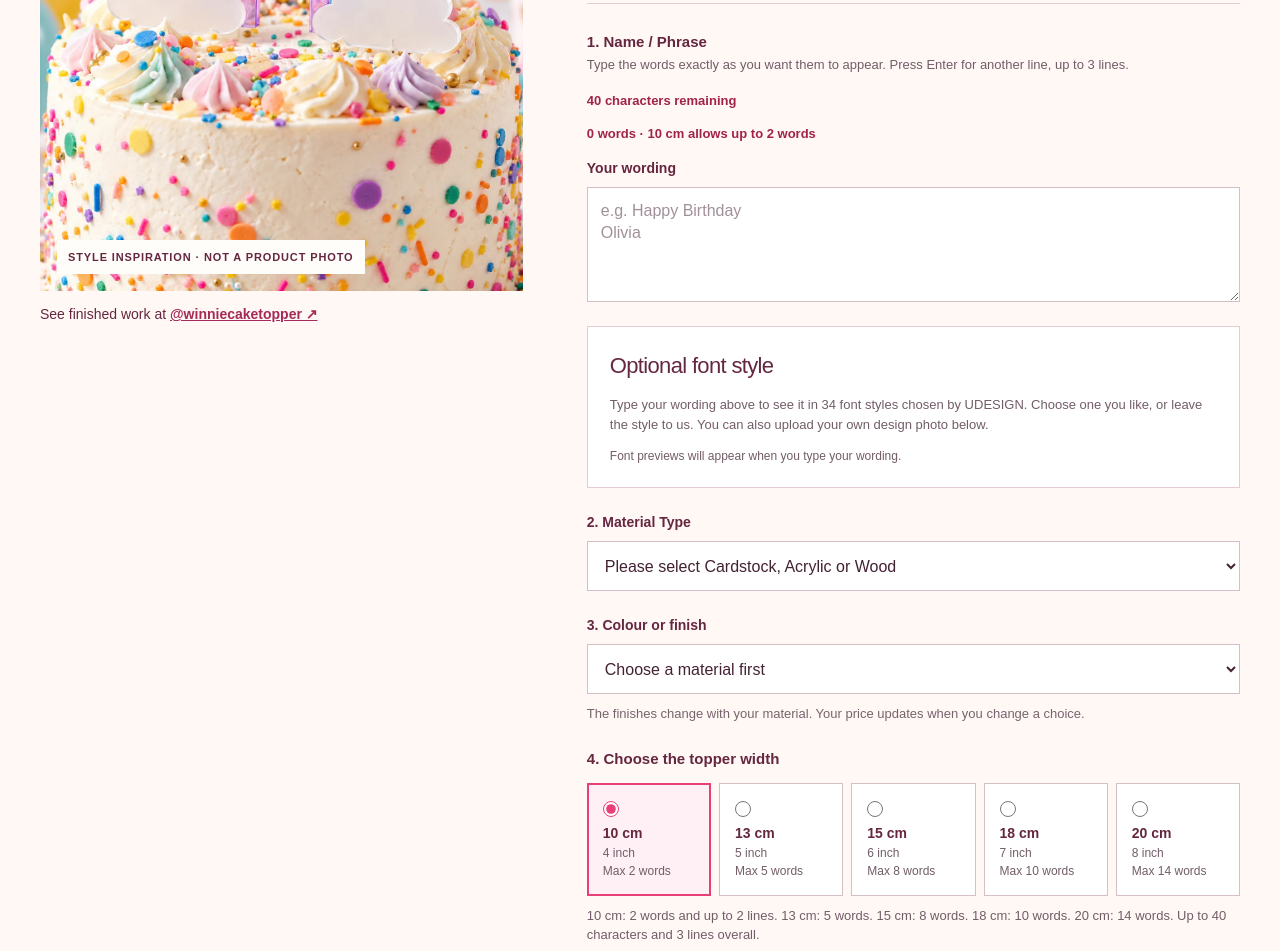
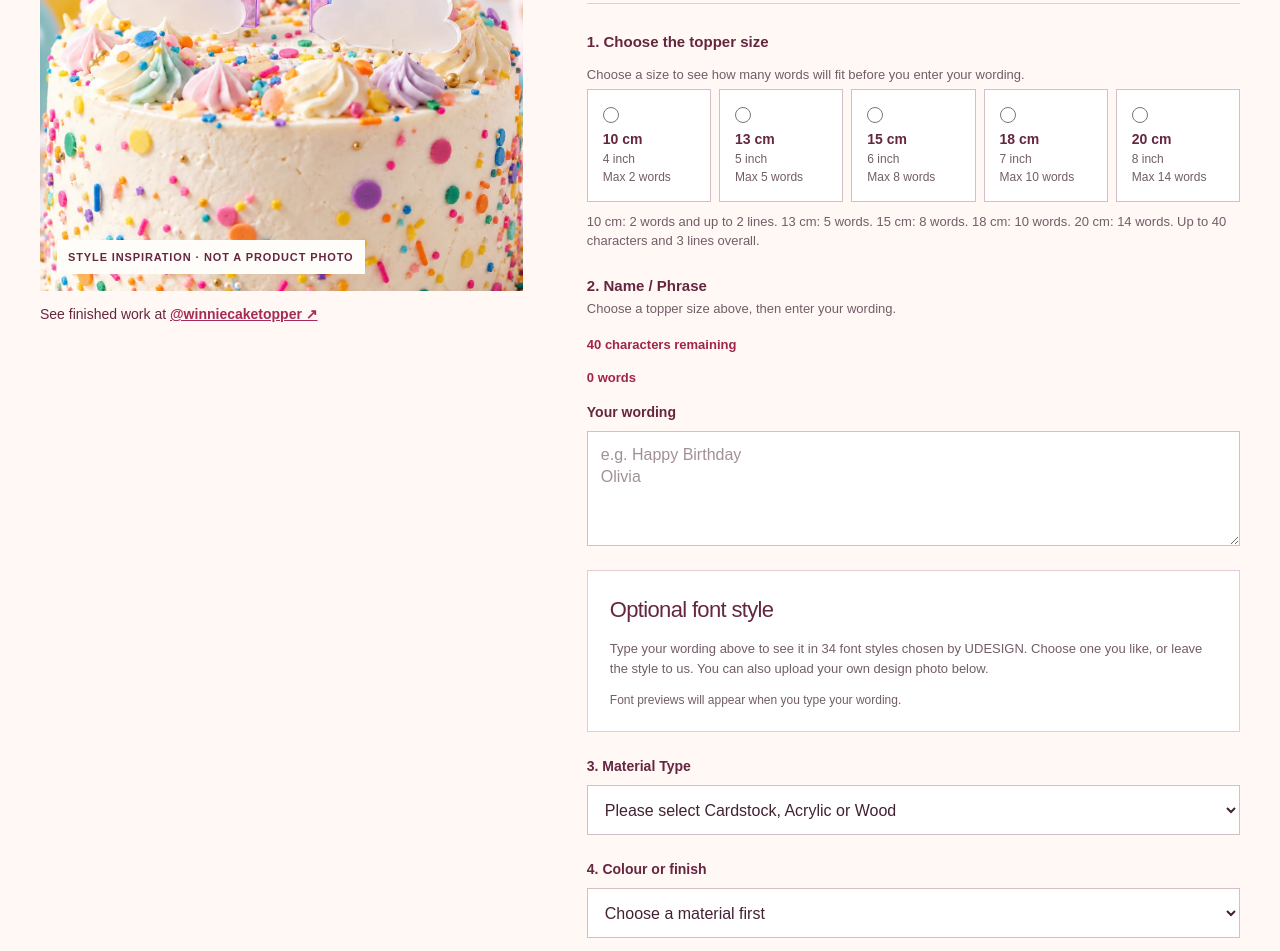
Before and after one commit to winniep88/udesign-website, a Next.js app: page /winnie-cake-topper/event/birthday/custom-cake-topper in a window 1280 px wide. Shown: the part 400-1351 px from the top of the page. Built offline with nearby package versions, Linux system fonts and the light colour scheme.

Commit message:
Choose topper size before wording

```diff
--- a/components/CustomTopperForm.tsx
+++ b/components/CustomTopperForm.tsx
@@ -11,7 +11,7 @@ export function CustomTopperForm({ initialEventSlug }: { initialEventSlug: Toppe
   const { addItem, ready } = useCart();
   const [material, setMaterial] = useState<TopperMaterial | "">("");
   const [finish, setFinish] = useState("");
-  const [sizeCm, setSizeCm] = useState(10);
+  const [sizeCm, setSizeCm] = useState(0);
   const [wording, setWording] = useState("");
   const [wordingError, setWordingError] = useState("");
   const [fontFamily, setFontFamily] = useState("");
@@ -75,7 +75,7 @@ export function CustomTopperForm({ initialEventSlug }: { initialEventSlug: Toppe
 
   async function submit(event: FormEvent<HTMLFormElement>) {
     event.preventDefault();
-    if (submitting || !ready || !material || !finish) return;
+    if (submitting || !ready || !sizeCm || !material || !finish) return;
     if (wordingCharacters > 40 || wordingLines.some((line) => !line.trim())) {
       setWordingError("Please enter wording on every line, within 40 characters. Use up to 3 lines.");
       return;
@@ -133,13 +133,25 @@ export function CustomTopperForm({ initialEventSlug }: { initialEventSlug: Toppe
 
   return (
     <form className="custom-topper-form" id="customise" onSubmit={submit}>
+      <fieldset className="custom-topper-form__choices">
+        <legend>1. Choose the topper size</legend>
+        <p className="custom-topper-form__intro">Choose a size to see how many words will fit before you enter your wording.</p>
+        <div className="custom-topper-form__size-grid">
+          {topperSizes.map((size) => <label className={sizeCm === size.cm ? "is-selected" : ""} key={size.cm}>
+            <input type="radio" name="size" required checked={sizeCm === size.cm} onChange={() => { setSizeCm(size.cm); setWordingError(""); setAdded(false); }} />
+            <strong>{size.cm} cm</strong><small>{size.inch} inch</small><small>Max {topperWordLimit(size.cm)} words</small>
+          </label>)}
+        </div>
+        <p className="custom-topper-form__size-note">10 cm: 2 words and up to 2 lines. 13 cm: 5 words. 15 cm: 8 words. 18 cm: 10 words. 20 cm: 14 words. Up to 40 characters and 3 lines overall.</p>
+      </fieldset>
+
       <fieldset className="custom-topper-form__wording">
-        <legend>1. Name / Phrase</legend>
-        <p className="custom-topper-form__intro" id="topper-wording-help">Type the words exactly as you want them to appear. Press Enter for another line, up to 3 lines.</p>
+        <legend>2. Name / Phrase</legend>
+        <p className="custom-topper-form__intro" id="topper-wording-help">{sizeCm ? `Your ${sizeCm} cm topper allows up to ${wordLimit} words. Type the words exactly as you want them to appear. Press Enter for another line, up to 3 lines.` : "Choose a topper size above, then enter your wording."}</p>
         <p className="custom-topper-form__remaining" aria-live="polite">{40 - wordingCharacters} characters remaining</p>
         <p className="custom-topper-form__remaining" aria-live="polite">{wordCount} {wordCount === 1 ? "word" : "words"}{wordLimit ? ` · ${sizeCm} cm allows up to ${wordLimit} words` : ""}</p>
         <label className="custom-topper-form__field">Your wording
-          <textarea rows={4} required value={wording} onChange={(event) => changeWording(event.target.value)} aria-describedby="topper-wording-help" placeholder={"e.g. Happy Birthday\nOlivia"} />
+          <textarea rows={4} required disabled={!sizeCm} value={wording} onChange={(event) => changeWording(event.target.value)} aria-describedby="topper-wording-help" placeholder={"e.g. Happy Birthday\nOlivia"} />
         </label>
         {wordLimit && wordCount > wordLimit && <p className="custom-topper-form__error" role="alert">{sizeCm} cm allows up to {wordLimit} words. Choose a larger size or shorten your wording.</p>}
         {sizeCm === 10 && lineCount > 2 && <p className="custom-topper-form__error" role="alert">Three lines need a 13 cm or larger topper.</p>}
@@ -167,7 +179,7 @@ export function CustomTopperForm({ initialEventSlug }: { initialEventSlug: Toppe
         </> : <p className="custom-topper-form__font-note">Font previews will appear when you type your wording.</p>}
       </section>
 
-      <label className="custom-topper-form__field">2. Material Type
+      <label className="custom-topper-form__field">3. Material Type
         <select required value={material} onChange={(event) => chooseMaterial(event.target.value as TopperMaterial)}>
           <option value="" disabled>Please select Cardstock, Acrylic or Wood</option>
           <option value="cardstock">Cardstock</option>
@@ -176,24 +188,13 @@ export function CustomTopperForm({ initialEventSlug }: { initialEventSlug: Toppe
         </select>
       </label>
 
-      <label className="custom-topper-form__field">3. {material === "wood" ? "Wood finish" : "Colour or finish"}
+      <label className="custom-topper-form__field">4. {material === "wood" ? "Wood finish" : "Colour or finish"}
         <select required value={finish} disabled={!material} onChange={(event) => { setFinish(event.target.value); setAdded(false); }}>
           <option value="" disabled>{material ? "Choose a colour or finish" : "Choose a material first"}</option>
           {material && topperFinishes[material].map((option) => <option key={option.name} value={option.name}>{option.name}{option.extraRm ? ` (+RM${option.extraRm})` : ""}</option>)}
         </select>
       </label>
       <p className="custom-topper-form__hint">The finishes change with your material. Your price updates when you change a choice.</p>
-
-      <fieldset className="custom-topper-form__choices">
-        <legend>4. Choose the topper width</legend>
-        <div className="custom-topper-form__size-grid">
-          {topperSizes.map((size) => <label className={sizeCm === size.cm ? "is-selected" : ""} key={size.cm}>
-            <input type="radio" name="size" checked={sizeCm === size.cm} onChange={() => { setSizeCm(size.cm); setWordingError(""); setAdded(false); }} />
-            <strong>{size.cm} cm</strong><small>{size.inch} inch</small>{topperWordLimit(size.cm) && <small>Max {topperWordLimit(size.cm)} words</small>}
-          </label>)}
-        </div>
-        <p className="custom-topper-form__size-note">10 cm: 2 words and up to 2 lines. 13 cm: 5 words. 15 cm: 8 words. 18 cm: 10 words. 20 cm: 14 words. Up to 40 characters and 3 lines overall.</p>
-      </fieldset>
 
       <label className="custom-topper-form__field">Quantity
         <input type="number" min={1} max={99} required value={quantity} onChange={(event) => { setQuantity(Number(event.target.value)); setAdded(false); }} />
@@ -207,7 +208,7 @@ export function CustomTopperForm({ initialEventSlug }: { initialEventSlug: Toppe
       {referenceFile && <button className="custom-topper-form__remove-image" type="button" onClick={() => { setReferenceFile(null); setUploadError(""); setAdded(false); if (referenceInput.current) referenceInput.current.value = ""; }}>Remove selected image</button>}
       <p className="custom-topper-form__hint">Upload a design you like and we can make something similar. The image link is included with your WhatsApp request and remains available for 30 days. Anyone with the link can view it.</p>
       {uploadError && <p className="custom-topper-form__error" role="alert">{uploadError} You can remove the image and send it to us in WhatsApp instead.</p>}
-      <div className="custom-topper-form__total"><span>{sizeCm} cm · {quantity} {quantity === 1 ? "piece" : "pieces"}</span><strong>{unitPriceSen === undefined ? lineCount === 3 && sizeCm === 10 ? "Choose 13 cm or larger" : "Choose your options" : formatRinggit(unitPriceSen * Math.max(1, quantity || 1))}</strong></div>
+      <div className="custom-topper-form__total"><span>{sizeCm ? `${sizeCm} cm` : "Choose a size"} · {quantity} {quantity === 1 ? "piece" : "pieces"}</span><strong>{unitPriceSen === undefined ? lineCount === 3 && sizeCm === 10 ? "Choose 13 cm or larger" : "Choose your options" : formatRinggit(unitPriceSen * Math.max(1, quantity || 1))}</strong></div>
       <p className="custom-topper-form__hint">This is the item price. Delivery, if selected, is added in your cart. We&apos;ll confirm the design and ready date before payment.</p>
       <p className="custom-topper-form__hint">Need it urgently? <a href={whatsappLink("Hi UDESIGN, I need an urgent cake topper and can pick it up in Kuchai Lama, KL. Could you confirm if it is possible?")} target="_blank" rel="noopener noreferrer">Contact us on WhatsApp</a> first. Pickup in Kuchai Lama, KL is available once we confirm your order.</p>
       <button className="custom-topper-form__submit" type="submit" disabled={!ready || submitting}>{submitting ? referenceFile ? "Uploading image…" : "Adding to cart…" : "Add to cart"} <span aria-hidden="true">＋</span></button>
```
